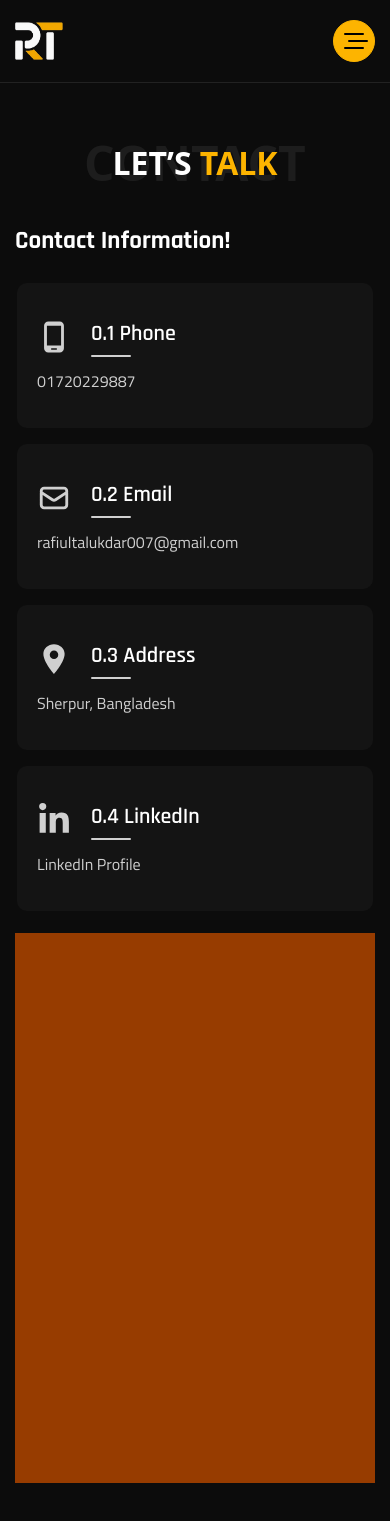
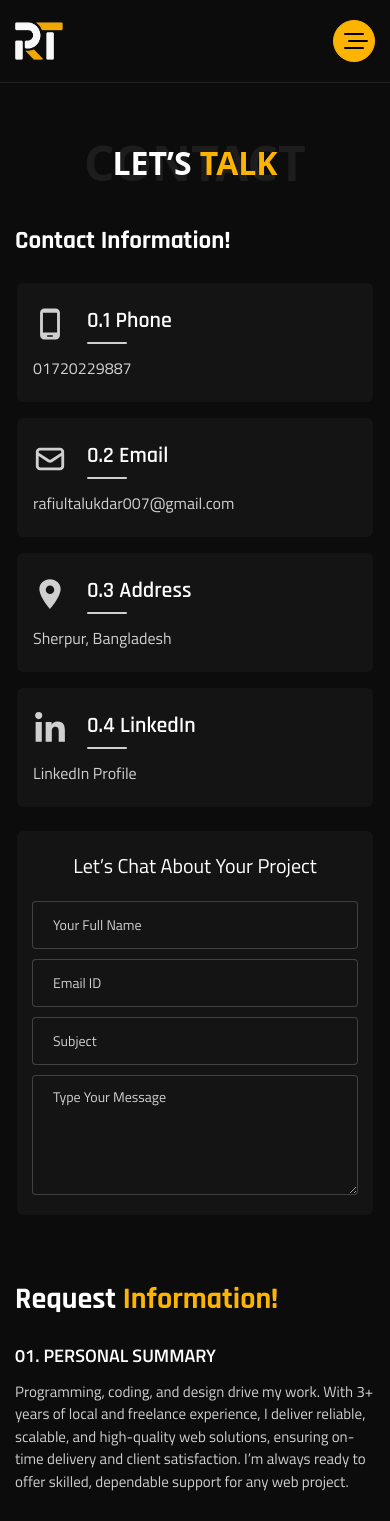
Before and after one commit to rafiultalukdar1/react-portfolio, a React (Vite) app: page /contact in a window 390 px wide. Shown: the top 1521 px of the page. Built offline with nearby package versions, Linux system fonts and the light colour scheme; a web font is replaced by a local one.

Commit message:
Add Contact Form

```diff
--- a/package.json
+++ b/package.json
@@ -10,6 +10,7 @@
     "preview": "vite preview"
   },
   "dependencies": {
+    "@emailjs/browser": "^4.4.1",
     "@tailwindcss/vite": "^4.1.18",
     "react": "^19.2.0",
     "react-dom": "^19.2.0",
--- a/src/index.css
+++ b/src/index.css
@@ -329,7 +329,6 @@ button {
   @apply relative top-1.75 text-[55px] lg:text-[80px] font-light;
 }
 
-
 .custom-btn-resume {
   @apply bg-[#0C0C0C] text-[#FFFFFFCC] border border-[#ffffff59];
 }
@@ -397,3 +396,8 @@ button {
 .custom-btn-swiper::after {
   @apply bg-[#FDB400];
 }
+
+.input-class {
+  @apply w-full h-12 px-5 sm:py-3 bg-[#141414] border border-[#ffffff31] rounded text-[#FFFFFFCC] text-[14px] sm:text-[16px] placeholder-[#FFFFFFCC] outline-none font-medium focus:border-[#fdb5009c];
+  font-family: 'Titillium Web', sans-serif;
+}
--- a/src/pages/Contact/ContactComponents/ContactInfo.jsx
+++ b/src/pages/Contact/ContactComponents/ContactInfo.jsx
@@ -55,11 +55,10 @@ const ContactInfo = () => {
             <div className='container'>
                 <div className='mt-15 sm:mt-22 md:mt-25 lg:mt-32'>
                     <h2 class="font-rajdhani text-white text-[25px] sm:text-[30px] md:text-[35px] lg:text-[40px] font-bold capitalize">Contact Information!</h2>
-
                     <div className='grid grid-cols-1 lg:grid-cols-2 gap-5 mt-5 items-start'>
                         <div className='grid grid-cols-1 md:grid-cols-2 lg:grid-cols-1 xl:grid-cols-2 gap-3 sm:gap-5'>
                             {contact.map(item => (
-                                <div key={item.id} onMouseMove={handleMouseMove} onMouseLeave={handleMouseLeave} className='hover-card hover-card-small py-8.75 px-5 sm:px-7 rounded-xl'>
+                                <div key={item.id} onMouseMove={handleMouseMove} onMouseLeave={handleMouseLeave} className='hover-card hover-card-small py-5.5 sm:py-8.75 px-4 sm:px-7 rounded-lg'>
                                     <div className='flex items-center gap-5'>
                                         <div className='text-[34px] text-color'>{item.icon}</div>
                                         <div className='flex flex-col gap-1'>
@@ -71,8 +70,16 @@ const ContactInfo = () => {
                                 </div>
                             ))}
                         </div>
-                        <div className='h-[550px] bg-amber-800 w-full'>
-
+                        <div className=''>
+                            <div className='hover-card py-5 sm:py-7.5 px-3.75 sm:px-6.25 rounded-lg w-full' onMouseMove={handleMouseMove} onMouseLeave={handleMouseLeave}>
+                                <h2 className='text-[20px] sm:text-[22px] md:text-[24px] lg:text-[26px] xl:text-[28px] font-medium font-titillium text-white text-center'>Let’s Chat About Your Project</h2>
+                                <form action="" className='mt-5 sm:mt-8 flex flex-col gap-2.5 sm:gap-3.75'>
+                                    <input name="name" type="text" placeholder="Your Full Name" className='input-class'/>
+                                    <input name="email" type="email" placeholder="Email ID" className='input-class'/>
+                                    <input name="subject" type="text" placeholder="Subject" className='input-class'/>
+                                    <textarea name="textarea" placeholder="Type Your Message" className='input-class min-h-30 sm:min-h-37.5 py-2.5'/>
+                                </form>
+                            </div>
                         </div>
                     </div>
                 </div>
--- a/src/pages/Home/HomeComponents/Experience.jsx
+++ b/src/pages/Home/HomeComponents/Experience.jsx
@@ -17,7 +17,7 @@ const Experience = () => {
             duration: "2 Years",
             role: "Front-End Developer",
             description:
-            "Created responsive and SEO-friendly web applications using React.js, Tailwind CSS, and Bootstrap. Built reusable UI components, ensured cross-browser compatibility, and delivered visually polished, user-focused interfaces.",
+            "Created responsive and SEO-friendly web applications using HTML, CSS, JavaScript, Tailwind CSS, and Bootstrap. Built reusable UI components, ensured cross-browser compatibility, and delivered visually polished, user-focused interfaces.",
         },
         {
             id: 1,
--- a/src/pages/Services/ServicesComponents/Pricing.jsx
+++ b/src/pages/Services/ServicesComponents/Pricing.jsx
@@ -95,7 +95,7 @@ const Pricing = () => {
                                         ))}
                                     </ul>
                                     <div className='text-center pt-1 sm:pt-2.5 pb-2.5 sm:pb-5'>
-                                        <button className='px-5 py-2.5 text-[12px] font-bold uppercase tracking-[1px] [word-spacing:2px] rounded bg-[#FDB400] text-black'>Explore Plans</button>
+                                        <button className='px-5 py-2.5 text-[12px] font-bold uppercase tracking-[1px] [word-spacing:2px] rounded bg-[#141414] border border-[#FDB400] text-[#FDB400] hover:text-black hover:bg-[#FDB400] transition duration-300'>Explore Plans</button>
                                     </div>
                                 </div>
                             </div>
--- a/src/pages/Shared/Footer.jsx
+++ b/src/pages/Shared/Footer.jsx
@@ -36,7 +36,7 @@ const Footer = () => {
                             <p className='text-color text-[15px] font-titillium max-w-120'>Stay updated on my latest projects and releases. Sign up for exclusive updates.</p>
                             <div className="relative max-w-110 w-full mt-3.75">
                                 <form className="relative">
-                                    <input type="email" placeholder="Email..." required className="w-full h-12 px-4 bg-[rgba(95,95,95,0.1)] border border-[#c1c0bf1e] rounded text-gray-800 placeholder-[#FFFFFFCC] outline-none font-medium font-titillium focus:border-[#fdb5009c]" />
+                                    <input type="email" placeholder="Email..." required className="w-full h-12 px-4 bg-[rgba(95,95,95,0.1)] border border-[#c1c0bf1e] rounded text-[#FFFFFFCC] placeholder-[#FFFFFFCC] outline-none font-medium font-titillium focus:border-[#fdb5009c]" />
                                     <button type="submit" className="absolute top-0 right-0 h-full px-5.5 sm:px-8 bg-[#FDB400] text-gray-900 font-semibold rounded-r flex items-center justify-center hover:opacity-95 font-titillium uppercase" ><FaPaperPlane className="mr-2.5" /> Send </button>
                                 </form>
 
```
Also changed, not shown: 1 other file (tests, documents, lock files or other folders).
